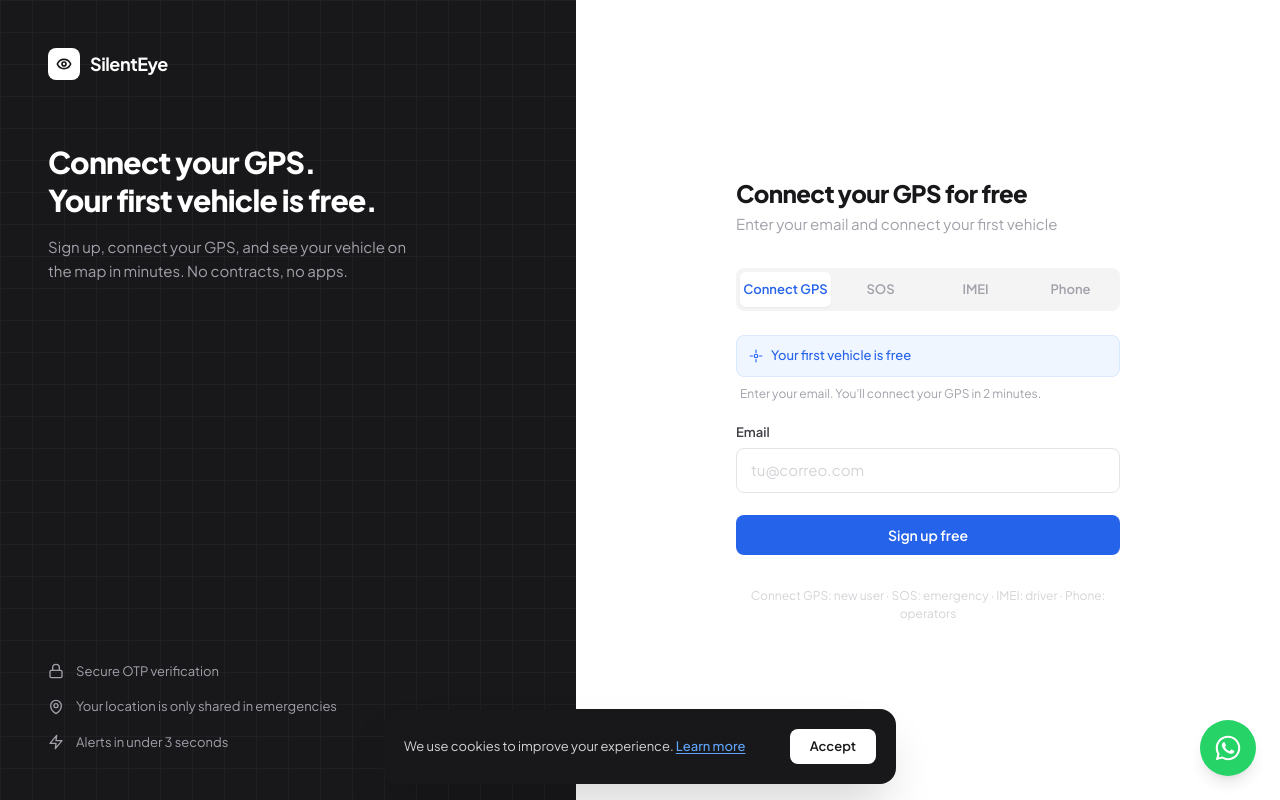
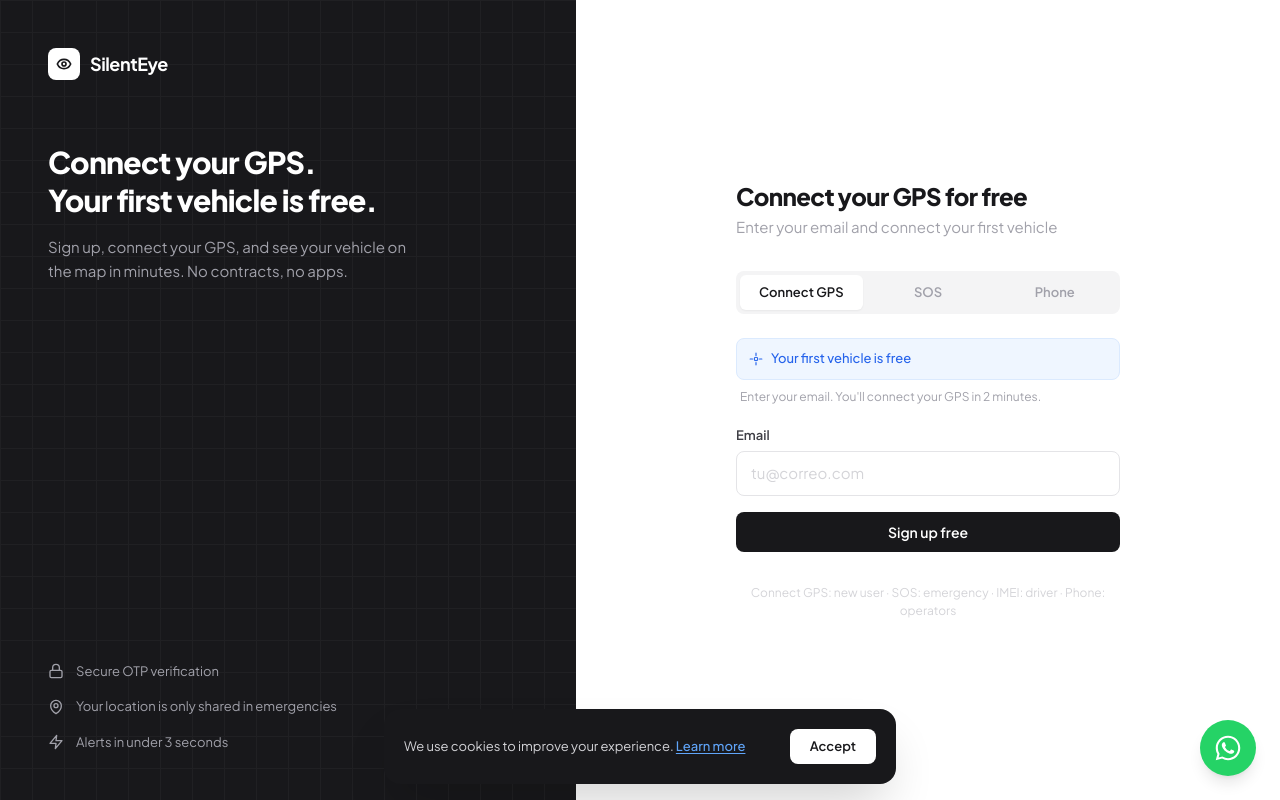
Before and after one commit to issacfiesco66-dot/SilentEye, a Next.js app in the folder frontend/: page /login in a window 1280 px wide. Built offline with nearby package versions, Linux system fonts and the light colour scheme.

Commit message:
fix: remove IMEI tab from login, unify tab button styles
Users register their own GPS now, so IMEI login is no longer needed.
All tab buttons now share the same zinc-900 active style.

Co-Authored-By: Claude Opus 4.6 <noreply@anthropic.com>

```diff
--- a/frontend/app/login/page.tsx
+++ b/frontend/app/login/page.tsx
@@ -8,7 +8,7 @@ import { useLocale } from '@/hooks/useLocale';
 const API = '';
 
 /** Login method — based on input type, NOT user role */
-type LoginMethod = 'gps' | 'email' | 'imei' | 'phone';
+type LoginMethod = 'gps' | 'email' | 'phone';
 
 export default function LoginPage() {
   return (
@@ -22,7 +22,6 @@ function LoginContent() {
   const router = useRouter();
   const [method, setMethod] = useState<LoginMethod>('gps');
   const [step, setStep] = useState<'input' | 'otp'>('input');
-  const [imei, setImei] = useState('');
   const [phone, setPhone] = useState('');
   const [email, setEmail] = useState('');
   const [password, setPassword] = useState('');
@@ -65,18 +64,16 @@ function LoginContent() {
     setError('');
     try {
       let body: Record<string, string | undefined>;
-      if (method === 'imei') {
-        body = { imei: imei.trim() };
-      } else if (method === 'gps') {
+      if (method === 'gps') {
         body = { email: email.trim().toLowerCase(), mode: 'gps' };
       } else if (method === 'email') {
         body = { email: email.trim().toLowerCase(), mode: 'citizen' };
       } else {
         body = { phone: phone.trim() };
       }
-      const identifier = method === 'imei' ? imei.trim() : isEmailFlow ? email.trim() : phone.trim();
+      const identifier = isEmailFlow ? email.trim() : phone.trim();
       if (!identifier) {
-        setError(method === 'imei' ? t.login.errors.enterImei : isEmailFlow ? t.login.errors.enterEmail : t.login.errors.enterPhone);
+        setError(isEmailFlow ? t.login.errors.enterEmail : t.login.errors.enterPhone);
         setLoading(false);
         return;
       }
@@ -125,9 +122,7 @@ function LoginContent() {
     setError('');
     try {
       let body: Record<string, string | undefined>;
-      if (method === 'imei') {
-        body = { imei: imei.trim(), code: code.trim() };
-      } else if (method === 'gps') {
+      if (method === 'gps') {
         body = { email: email.trim().toLowerCase(), code: code.trim(), name: name.trim() || undefined, mode: 'gps' };
       } else if (method === 'email') {
         body = { email: email.trim().toLowerCase(), code: code.trim(), name: name.trim() || undefined, mode: 'citizen' };
@@ -234,21 +229,15 @@ function LoginContent() {
           <div className="flex gap-1 mb-6 p-1 bg-zinc-100 rounded-lg">
             <button
               onClick={() => { setMethod('gps'); resetForm(); }}
-              className={`flex-1 py-2 rounded-md text-[13px] font-semibold transition-all ${method === 'gps' ? 'bg-white text-blue-600 shadow-sm' : 'text-zinc-400 hover:text-zinc-600'}`}
+              className={`flex-1 py-2 rounded-md text-[13px] font-semibold transition-all ${method === 'gps' ? 'bg-white text-zinc-900 shadow-sm' : 'text-zinc-400 hover:text-zinc-600'}`}
             >
               {t.login.tabGps}
             </button>
             <button
               onClick={() => { setMethod('email'); resetForm(); }}
-              className={`flex-1 py-2 rounded-md text-[13px] font-semibold transition-all ${method === 'email' ? 'bg-white text-red-600 shadow-sm' : 'text-zinc-400 hover:text-zinc-600'}`}
+              className={`flex-1 py-2 rounded-md text-[13px] font-semibold transition-all ${method === 'email' ? 'bg-white text-zinc-900 shadow-sm' : 'text-zinc-400 hover:text-zinc-600'}`}
             >
               {t.login.tabSos}
-            </button>
-            <button
-              onClick={() => { setMethod('imei'); resetForm(); }}
-              className={`flex-1 py-2 rounded-md text-[13px] font-semibold transition-all ${method === 'imei' ? 'bg-white text-zinc-900 shadow-sm' : 'text-zinc-400 hover:text-zinc-600'}`}
-            >
-              {t.login.tabImei}
             </button>
             <button
               onClick={() => { setMethod('phone'); resetForm(); }}
@@ -286,25 +275,19 @@ function LoginContent() {
                   </div>
                 )}
                 <label className="block text-[13px] font-semibold text-zinc-700 mb-1.5">
-                  {method === 'imei' ? t.login.imei.label : isEmailFlow ? t.common.email : t.common.phone}
+                  {isEmailFlow ? t.common.email : t.common.phone}
                 </label>
                 <input
-                  type={method === 'imei' ? 'text' : isEmailFlow ? 'email' : 'tel'}
-                  value={method === 'imei' ? imei : isEmailFlow ? email : phone}
-                  onChange={(e) => method === 'imei' ? setImei(e.target.value) : isEmailFlow ? setEmail(e.target.value) : setPhone(e.target.value)}
-                  placeholder={method === 'imei' ? t.login.imei.placeholder : isEmailFlow ? 'tu@correo.com' : '+52 222 123 4567'}
-                  className="w-full px-3.5 py-2.5 rounded-lg bg-white border border-zinc-200 text-zinc-900 placeholder-zinc-300 text-[15px] focus:ring-2 focus:ring-blue-600/20 focus:border-blue-600 outline-none transition-all mb-1.5"
+                  type={isEmailFlow ? 'email' : 'tel'}
+                  value={isEmailFlow ? email : phone}
+                  onChange={(e) => isEmailFlow ? setEmail(e.target.value) : setPhone(e.target.value)}
+                  placeholder={isEmailFlow ? 'tu@correo.com' : '+52 222 123 4567'}
+                  className="w-full px-3.5 py-2.5 rounded-lg bg-white border border-zinc-200 text-zinc-900 placeholder-zinc-300 text-[15px] focus:ring-2 focus:ring-blue-600/20 focus:border-blue-600 outline-none transition-all mb-4"
                 />
-                {method === 'imei' && (
-                  <p className="text-zinc-400 text-[12px] mb-4">
-                    {t.login.imei.registeredByAdmin}
-                  </p>
-                )}
-                {method !== 'imei' && <div className="mb-4" />}
                 <button
                   onClick={requestOtp}
                   disabled={loading}
-                  className={`w-full py-2.5 rounded-lg text-white text-sm font-semibold disabled:opacity-40 transition-colors ${method === 'gps' ? 'bg-blue-600 hover:bg-blue-700' : 'bg-zinc-900 hover:bg-zinc-800'}`}
+                  className="w-full py-2.5 rounded-lg text-white text-sm font-semibold disabled:opacity-40 transition-colors bg-zinc-900 hover:bg-zinc-800"
                 >
                   {loading ? t.login.sending : method === 'gps' ? t.login.gps.registerFree : t.login.sendCode}
                 </button>
@@ -316,7 +299,7 @@ function LoginContent() {
                     ? <>{t.login.otp.codeSentTo} <span className="font-semibold text-zinc-700">{email}</span></>
                     : emailHint
                     ? <>{t.login.otp.codeSentEmail} <span className="font-semibold text-zinc-700">{emailHint}</span></>
-                    : <>{t.login.otp.codeSentPhone} <span className="font-semibold text-zinc-700">{method === 'imei' ? t.login.otp.registeredContact : phone}</span></>
+                    : <>{t.login.otp.codeSentPhone} <span className="font-semibold text-zinc-700">{phone}</span></>
                   }
                 </p>
                 {emailSent && (
@@ -355,7 +338,7 @@ function LoginContent() {
                 <button
                   onClick={verifyOtp}
                   disabled={loading}
-                  className={`w-full py-2.5 rounded-lg text-white text-sm font-semibold disabled:opacity-40 transition-colors mb-3 ${method === 'gps' ? 'bg-blue-600 hover:bg-blue-700' : 'bg-zinc-900 hover:bg-zinc-800'}`}
+                  className="w-full py-2.5 rounded-lg text-white text-sm font-semibold disabled:opacity-40 transition-colors mb-3 bg-zinc-900 hover:bg-zinc-800"
                 >
                   {loading ? t.login.otp.verifying : method === 'gps' ? t.login.gps.createAccount : t.login.otp.verify}
                 </button>
@@ -363,7 +346,7 @@ function LoginContent() {
                   onClick={resetForm}
                   className="w-full text-zinc-400 hover:text-zinc-600 text-[13px] font-medium transition-colors"
                 >
-                  {method === 'imei' ? t.login.otp.changeImei : isEmailFlow ? t.login.otp.changeEmail : t.login.otp.changePhone}
+                  {isEmailFlow ? t.login.otp.changeEmail : t.login.otp.changePhone}
                 </button>
               </>
             )}
```
